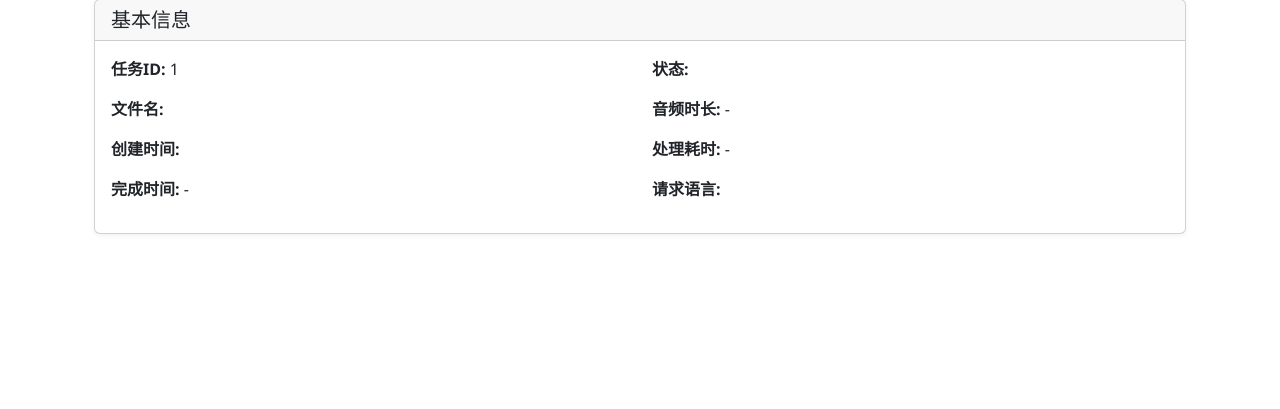
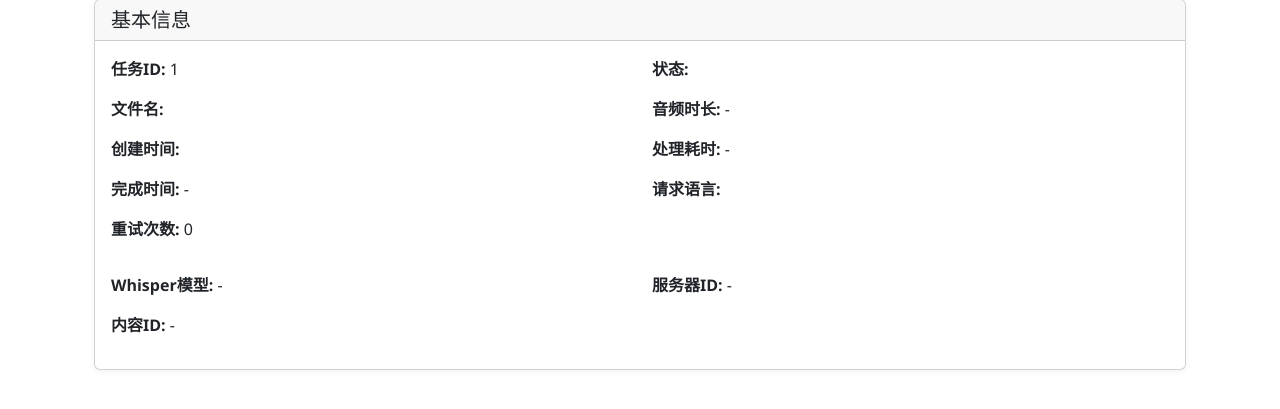
Before and after one commit to chroya/asr_service, a FastAPI app: page /web/task/1 in a window 1280 px wide. Shown: the part 131-540 px from the top of the page. Run offline with FastAPI, Linux system fonts and the light colour scheme; parts of the project's set-up code (start-up, migrations or seed data) failed here and were passed over.

Commit message:
在任务详情页面显示重试次数、whisper模型、内容ID和服务器ID。

```diff
--- a/app/templates/task_detail.html
+++ b/app/templates/task_detail.html
@@ -21,12 +21,22 @@
                     <p><strong>文件名:</strong> <span id="filename"></span></p>
                     <p><strong>创建时间:</strong> <span id="created-at"></span></p>
                     <p><strong>完成时间:</strong> <span id="completed-at">-</span></p>
+                    <p><strong>重试次数:</strong> <span id="retry-count">0</span></p>
                 </div>
                 <div class="col-md-6">
                     <p><strong>状态:</strong> <span id="status-badge"></span></p>
                     <p><strong>音频时长:</strong> <span id="audio-duration">-</span></p>
                     <p><strong>处理耗时:</strong> <span id="processing-time">-</span></p>
                     <p><strong>请求语言:</strong> <span id="language"></span></p>
+                </div>
+            </div>
+            <div class="row mt-3">
+                <div class="col-md-6">
+                    <p><strong>Whisper模型:</strong> <span id="whisper-arch">-</span></p>
+                    <p><strong>内容ID:</strong> <span id="content-id">-</span></p>
+                </div>
+                <div class="col-md-6">
+                    <p><strong>服务器ID:</strong> <span id="server-id">-</span></p>
                 </div>
             </div>
         </div>
@@ -149,10 +159,14 @@
                     document.getElementById('filename').textContent = data.filename || '未知';
                     document.getElementById('created-at').textContent = formatDate(data.created_at);
                     document.getElementById('completed-at').textContent = data.completed_at ? formatDate(data.completed_at) : '-';
+                    document.getElementById('retry-count').textContent = data.retry_count || 0;
 
                     // 使用extra_params
                     const extraParams = data.extra_params || {};
                     document.getElementById('language').textContent = formatLanguage(extraParams.language);
+                    document.getElementById('whisper-arch').textContent = extraParams.whisper_arch || '-';
+                    document.getElementById('content-id').textContent = extraParams.content_id || '-';
+                    document.getElementById('server-id').textContent = extraParams.server_id || '-';
 
                     // 更新音频时长和处理耗时
                     document.getElementById('audio-duration').textContent = data.audio_duration ? formatDuration(data.audio_duration) : '-';
```
Also changed, not shown: app/schemas/transcription.py (+6 -1 lines).
